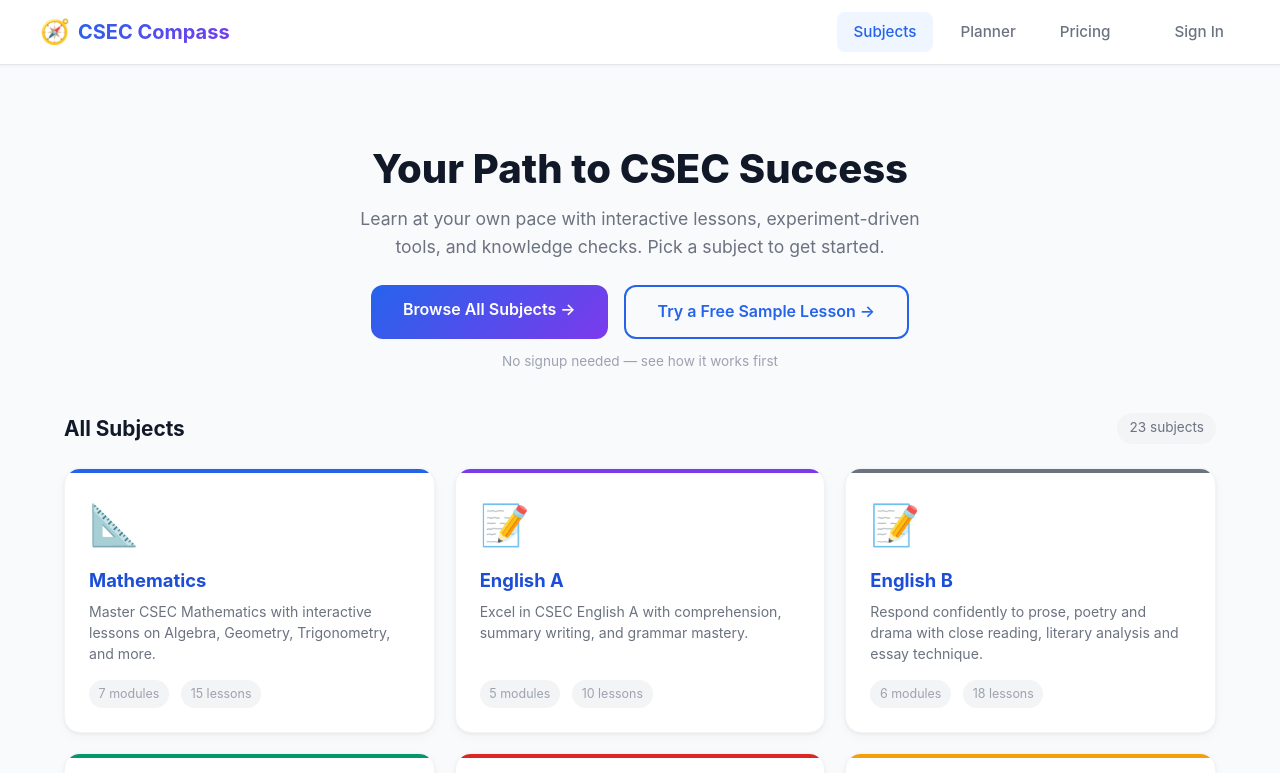
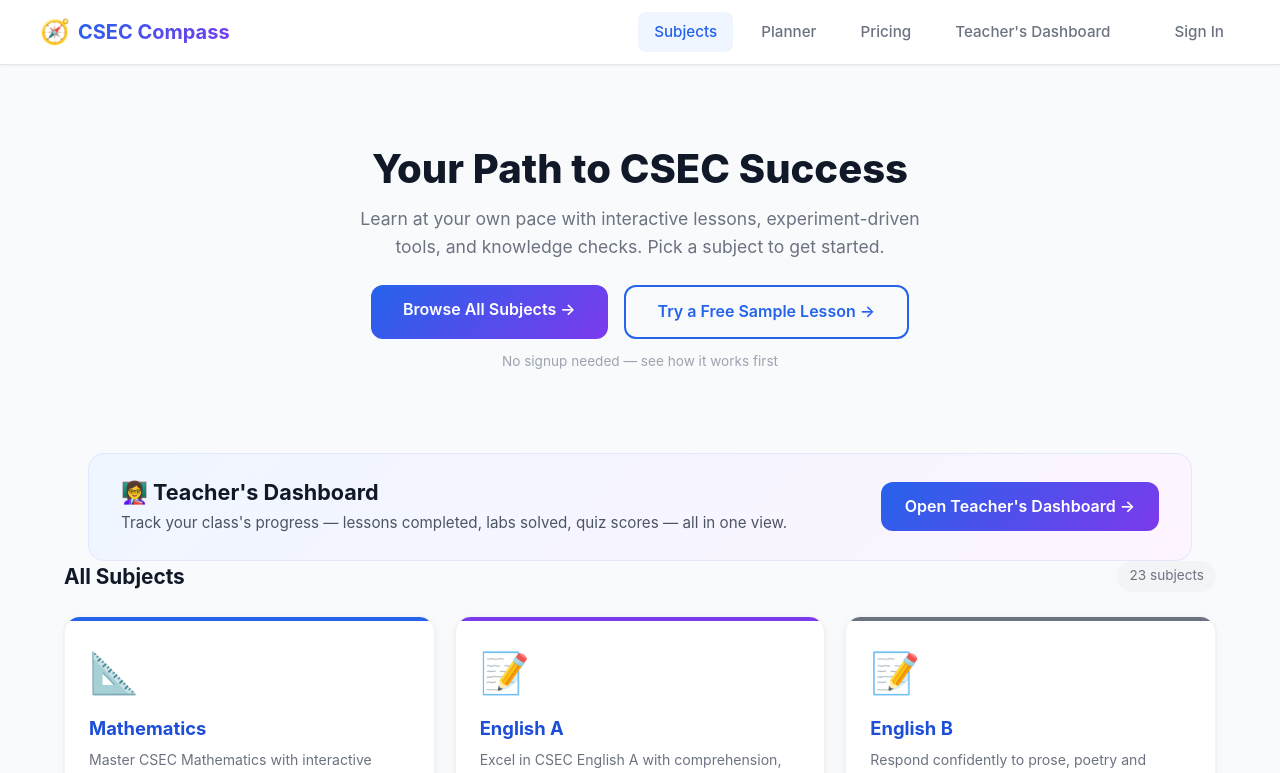
Before and after one commit to dewayneddavis-sketch/csec-compass, a React (Vite) app: page / in a window 1280 px wide. Shown: the top 773 px of the page. Built offline with nearby package versions, Linux system fonts and the light colour scheme; no server answers.

Commit message:
feat(home): add Teacher's Dashboard tab + card linking to /teacher

```diff
--- a/src/components/Navbar.jsx
+++ b/src/components/Navbar.jsx
@@ -17,6 +17,7 @@ export default function Navbar() {
           <Link to="/" className={`navbar-link ${location.pathname === "/" ? "active" : ""}`}>Subjects</Link>
           <Link to="/planner" className={`navbar-link ${location.pathname === "/planner" ? "active" : ""}`}>Planner</Link>
           <Link to="/pricing" className={`navbar-link ${location.pathname === "/pricing" ? "active" : ""}`}>Pricing</Link>
+          <Link to="/teacher" className={`navbar-link navbar-teacher ${location.pathname === "/teacher" ? "active" : ""}`}>Teacher's Dashboard</Link>
         </div>
         <div className="navbar-auth">
           {loading ? null : user ? (
--- a/src/pages/Home.css
+++ b/src/pages/Home.css
@@ -13,3 +13,11 @@
 .home-count{font-size:.85rem;color:#6b7280;background:#f3f4f6;padding:.3rem .75rem;border-radius:999px}
 .home-grid{display:grid;grid-template-columns:repeat(auto-fill,minmax(280px,1fr));gap:1.25rem}
 @media(max-width:640px){.home-title{font-size:1.75rem}.home-grid{grid-template-columns:1fr}}
+
+/* Teacher's Dashboard card */
+.home-teacher { padding: 2.5rem 1.5rem 0; }
+.home-teacher-card { display: flex; align-items: center; justify-content: space-between; gap: 1.5rem; flex-wrap: wrap; max-width: 1200px; margin: 0 auto; background: linear-gradient(135deg, #eff6ff, #fdf4ff); border: 1px solid #e0e7ff; border-radius: 16px; padding: 1.5rem 2rem; }
+.home-teacher-title { margin: 0 0 .35rem; font-size: 1.35rem; color: #111827; }
+.home-teacher-text { margin: 0; color: #4b5563; font-size: .95rem; max-width: 46rem; }
+.home-teacher-cta { white-space: nowrap; background: linear-gradient(135deg, #2563eb, #7c3aed); color: #fff; border-radius: 12px; padding: .75rem 1.5rem; font-weight: 600; text-decoration: none; transition: transform .2s, box-shadow .2s; }
+.home-teacher-cta:hover { transform: translateY(-2px); box-shadow: 0 8px 24px rgba(37,99,235,.3); }
--- a/src/pages/Home.jsx
+++ b/src/pages/Home.jsx
@@ -33,6 +33,17 @@ export default function Home() {
         </div>
         <p className="home-cta-note">No signup needed — see how it works first</p>
       </section>
+      <section className="home-teacher">
+        <div className="home-teacher-card">
+          <div>
+            <h2 className="home-teacher-title">👩‍🏫 Teacher's Dashboard</h2>
+            <p className="home-teacher-text">
+              Track your class's progress — lessons completed, labs solved, quiz scores — all in one view.
+            </p>
+          </div>
+          <Link to="/teacher" className="home-cta home-teacher-cta">Open Teacher's Dashboard →</Link>
+        </div>
+      </section>
       <section id="subjects" className="home-subjects">
         <div className="home-subjects-header">
           <h2>All Subjects</h2>
```
